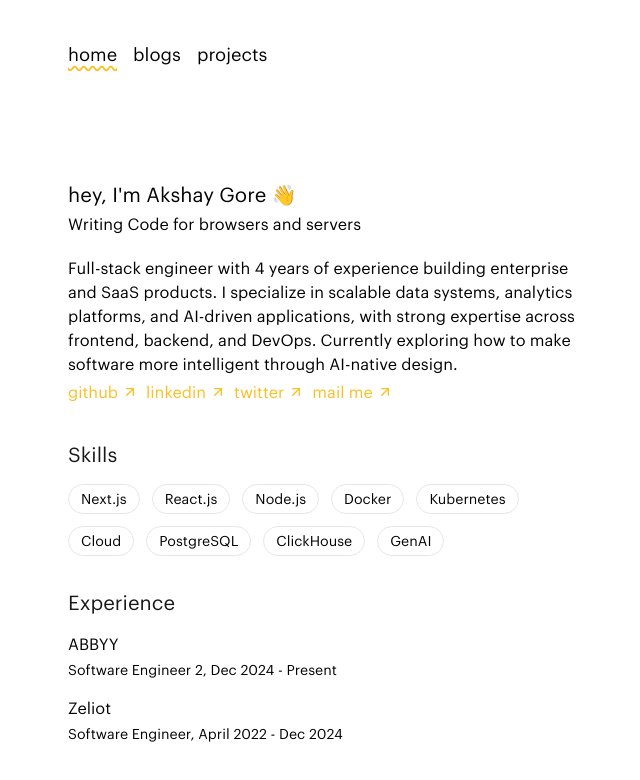
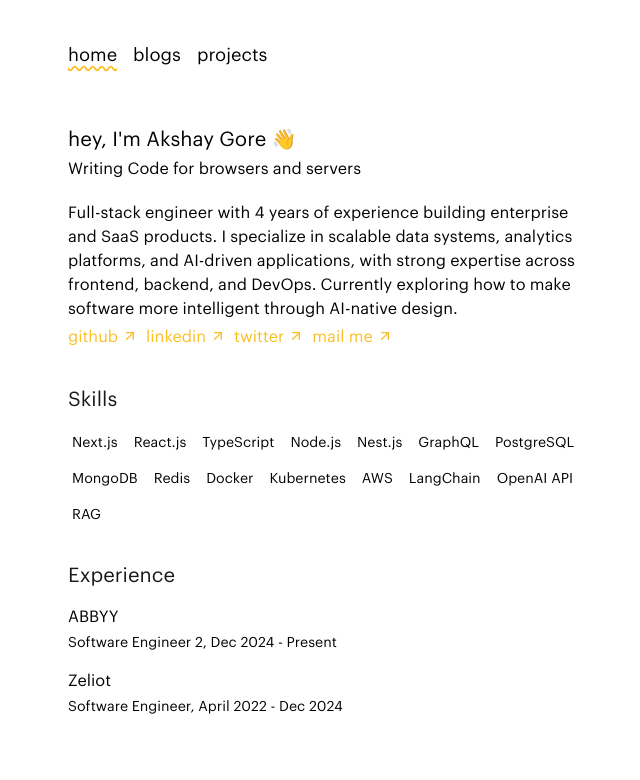
Before and after one commit to Akshaygore1/astro-portfolio, an Astro site: page / in a window 1280 px wide. Shown: the whole page, without its empty margins (316-956 px from the left). Built offline with nearby package versions, Linux system fonts and the light colour scheme; Astro itself is replaced by a stand-in of ours.

Commit message:
small ui tweaks

```diff
--- a/src/pages/index.astro
+++ b/src/pages/index.astro
@@ -7,13 +7,19 @@ import { links } from '../../data';
 const skills = [
   'Next.js',
   'React.js',
+  'TypeScript',
   'Node.js',
+  'Nest.js',
+  'GraphQL',
+  'PostgreSQL',
+  'MongoDB',
+  'Redis',
   'Docker',
   'Kubernetes',
-  'Cloud',
-  'PostgreSQL',
-  'ClickHouse',
-  'GenAI',
+  'AWS',
+  'LangChain',
+  'OpenAI API',
+  'RAG',
 ];
 
 const experiences = [
@@ -36,7 +42,6 @@ const experiences = [
   <Navbar />
   <main class="pt-8">
     <div class="max-w-lg mx-auto flex flex-col gap-4">
-      <div class="w-full min-h-10"></div>
       <div>
         <h1 class="text-xl font-medium dark:text-gray-50">
           hey, I'm Akshay Gore 👋
@@ -61,9 +66,9 @@ const experiences = [
         <h2 class="text-xl font-medium text-zinc-900 dark:text-zinc-100">
           Skills
         </h2>
-        <div class="flex flex-wrap gap-3">
+        <div class="flex flex-wrap gap-2">
           {skills.map((skill) => (
-            <span class="px-3 py-1 rounded-full text-sm font-medium border transition-all duration-200 hover:scale-105">
+            <span class="p-1 text-sm">
               {skill}
             </span>
           ))}
```
Also changed, not shown: 1 other file.
